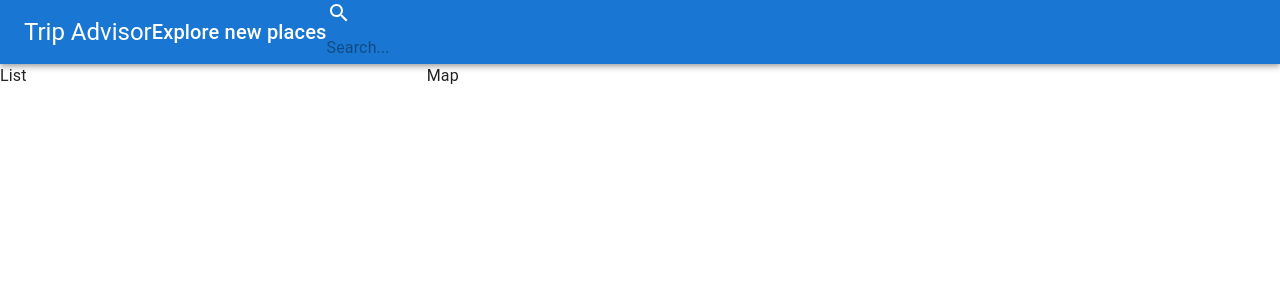
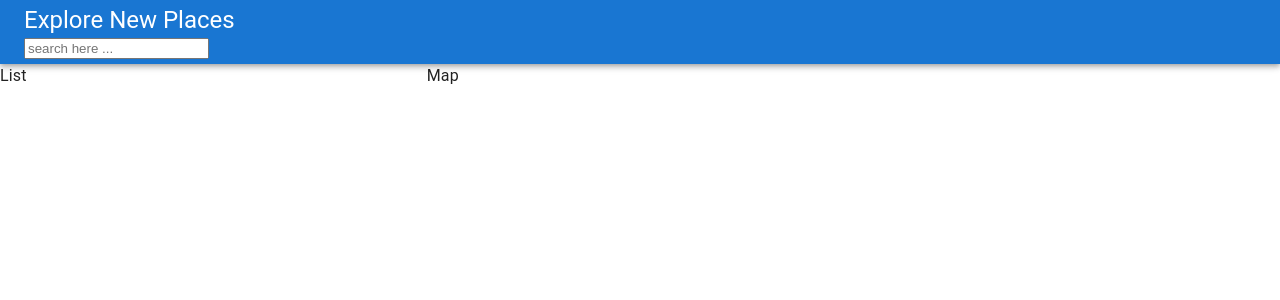
Before and after one commit to partha7978/trip-advisor, a React (Create React App) app: page / in a window 1280 px wide. Shown: the top 300 px of the page. Built offline with nearby package versions, Linux system fonts and the light colour scheme.

Commit message:
changing the structure of navbar

```diff
--- a/src/Components/Header/Header.jsx
+++ b/src/Components/Header/Header.jsx
@@ -1,32 +1,22 @@
 import React from "react";
 // import AutoComplete from "@react/google-maps/api";
 import { AppBar, Toolbar, Typography, InputBase, Box } from "@mui/material";
-import SearchIcon from '@mui/icons-material/Search';
+import SearchIcon from "@mui/icons-material/Search";
 // import useStyles from "./styles";
 
 export default function Header() {
     return (
         <AppBar position="static">
-            <Toolbar >
-                <Typography variant="h5" >
-                    Trip Advisor
-                </Typography>
-                <Box display="flex">
-                    <Typography variant="h6" >
-                        Explore new places
-                    </Typography>
-                </Box>
-                {/* <AutoComplete> */}
-                    <div >
-                        <div >
-                            <SearchIcon />
-                        </div>
-                        <InputBase
-                            placeholder="Search..."
+            <Toolbar>
+                <div className="navBar">
+                    <div className="logo">
 
-                        />
                     </div>
-                {/* </AutoComplete> */}
+                    <div className="searchBar">
+                        <Typography variant="h5">Explore New Places</Typography>
+                        <input type="text" className="searchBox" placeholder="search here ... " />
+                    </div>
+                </div>
             </Toolbar>
         </AppBar>
     );
```
